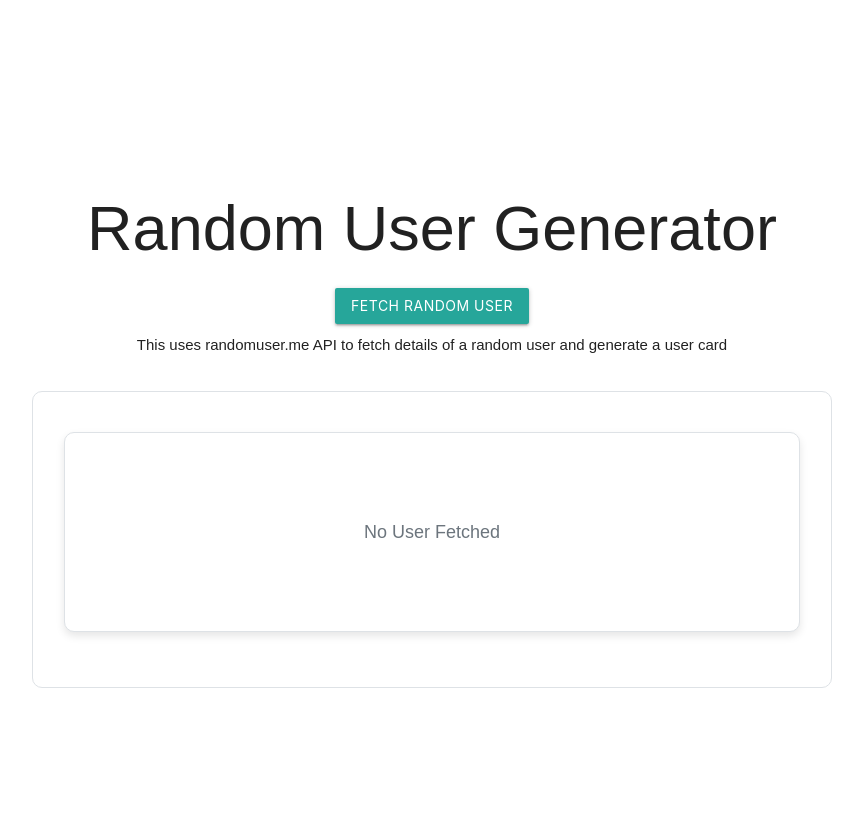
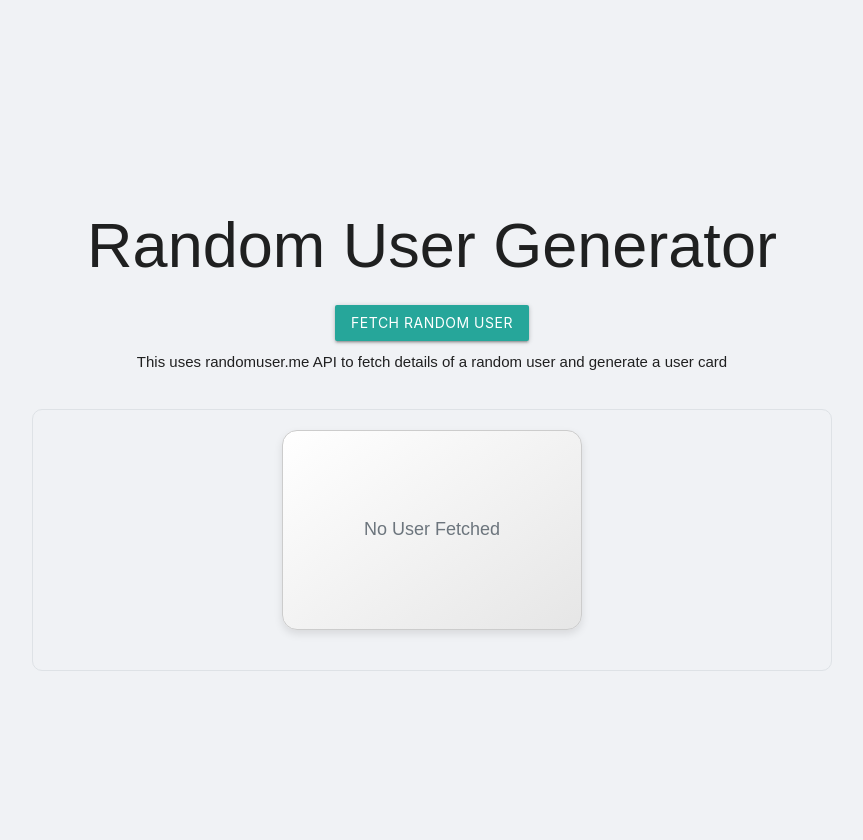
Before and after one commit to techmaharaj/Random-User, a Flask app: page / in a window 1280 px wide. Shown: the whole page, without its empty margins (208-1071 px from the left). Run offline with Flask 3, Linux system fonts and the light colour scheme.

Commit message:
Fixed UI for better look

```diff
--- a/static/css/styles.css
+++ b/static/css/styles.css
@@ -2,36 +2,52 @@
 body {
     font-family: Arial, sans-serif;
     margin: 20px;
+    background-color: #f0f2f5;
 }
+
 .profile-card, .placeholder-card {
     display: none;
     margin-top: 20px;
-    background-color: #ffffff;
-    border: 1px solid #dee2e6;
-    border-radius: 10px;
+    background: linear-gradient(145deg, #ffffff, #e6e6e6);
+    border: 1px solid #ccc;
+    border-radius: 15px;
     padding: 20px;
     text-align: center;
     box-shadow: 0 4px 8px rgba(0, 0, 0, 0.1);
+    transition: transform 0.2s;
+    width: 300px; /* Fixed width for the profile card */
+    margin: 0 auto; /* Center the card horizontally */
 }
+
+.profile-card:hover {
+    transform: scale(1.05);
+}
+
 .profile-card img {
     border-radius: 50%;
     width: 150px;
     height: 150px;
     object-fit: cover;
     margin-bottom: 20px;
+    border: 5px solid #007bff;
+    box-shadow: 0 4px 8px rgba(0, 0, 0, 0.1);
 }
+
 .profile-card .card-body {
     text-align: center;
 }
+
 .profile-card .card-title {
-    font-size: 1.5rem;
+    font-size: 1.8rem;
     margin-bottom: 10px;
     color: #333;
 }
+
 .profile-card .card-text {
     margin-bottom: 5px;
     color: #555;
 }
+
 .container {
     display: flex;
     justify-content: center;
@@ -39,13 +55,20 @@
     height: 100vh;
     flex-direction: column;
 }
+
 .row {
     width: 100%;
+    display: flex;
+    justify-content: center;
+    align-items: center;
+    position: relative;
 }
+
 .description {
     margin-top: 10px;
     text-align: center;
 }
+
 .placeholder-card {
     display: flex;
     justify-content: center;
@@ -54,6 +77,7 @@
     color: #6c757d;
     font-size: 1.2rem;
 }
+
 .centered-content {
     display: flex;
     flex-direction: column;
@@ -61,6 +85,7 @@
     align-items: center;
     height: 100%;
 }
+
 .content-box {
     border: 1px solid #dee2e6;
     border-radius: 10px;
@@ -69,6 +94,12 @@
     width: 100%;
     max-width: 800px;
 }
+
 .content-box h1 {
     margin-bottom: 20px;
 }
+
+#loadingSpinner {
+    justify-content: center;
+    align-items: center;
+}
```
